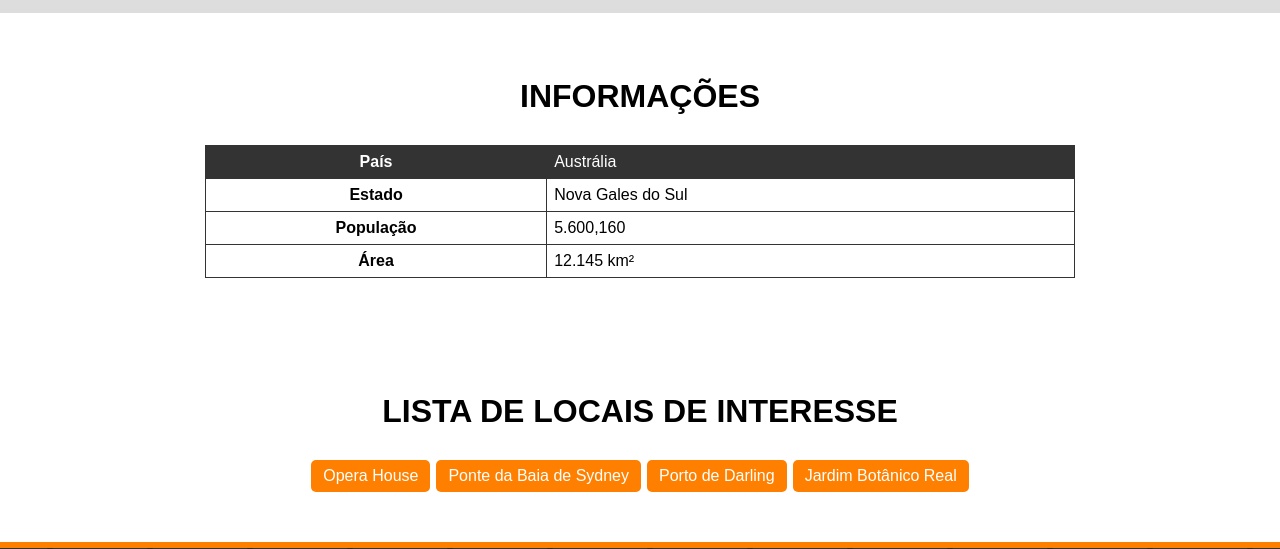
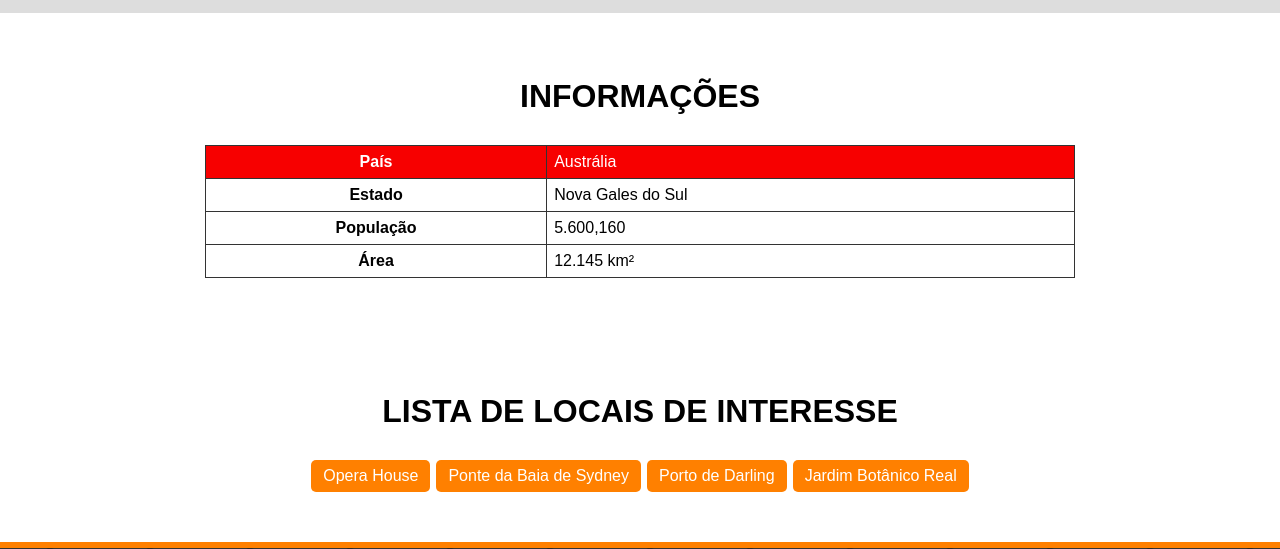
Before and after one commit to Thompsonfileserves/projeto-site, a plain HTML site: page index.html in a window 1280 px wide. Shown: the part 931-1480 px from the top of the page. Drawn offline with Linux system fonts and the light colour scheme; a web font is replaced by a local one.

Commit message:
alteracao de cor da tabela

```diff
--- a/css/style.css
+++ b/css/style.css
@@ -123,7 +123,7 @@ table.tabela {
 }
 
 table.tabela thead {
-  background-color: #333;
+  background-color: #f70000;
   color: #fff;
 }
 
```
